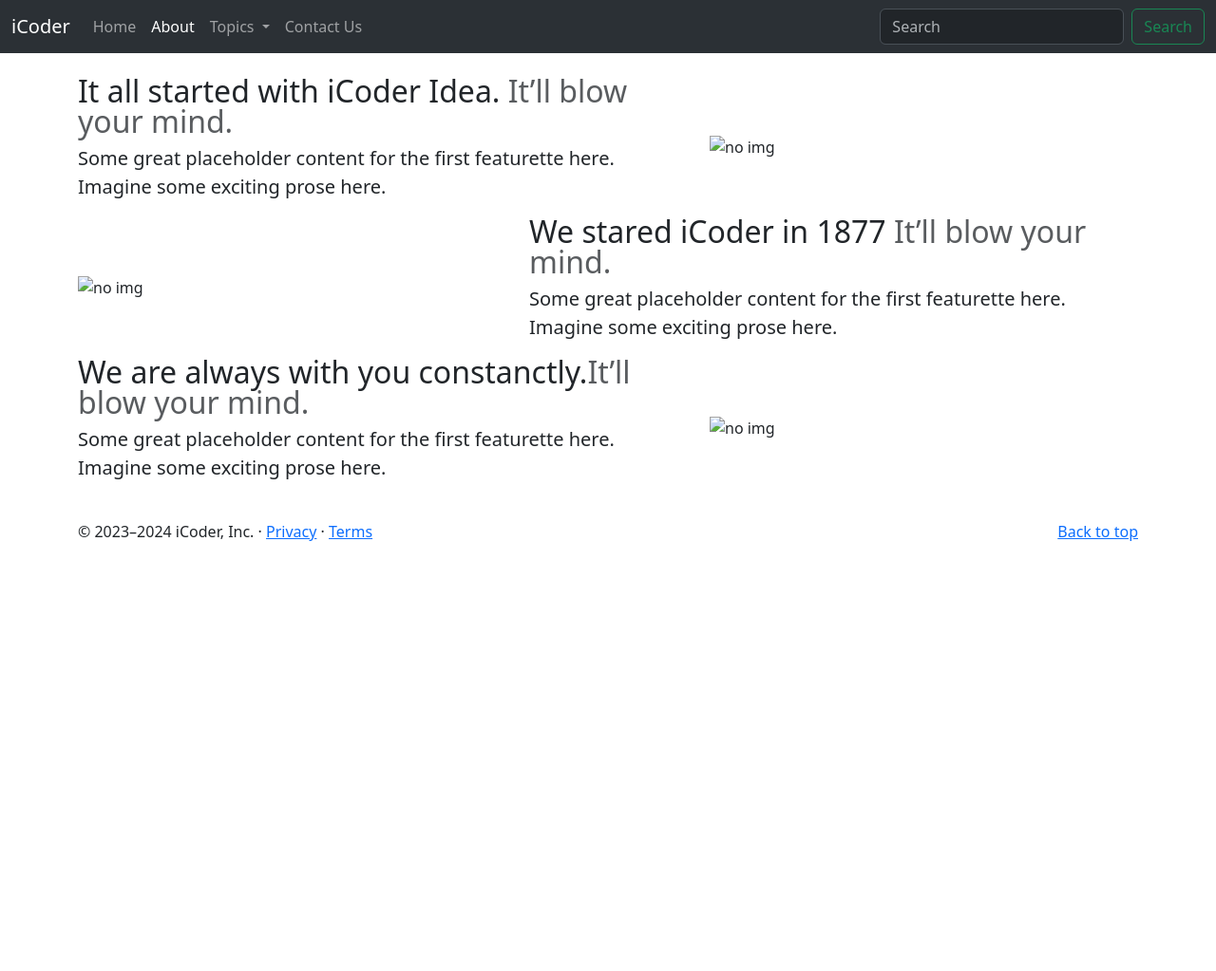
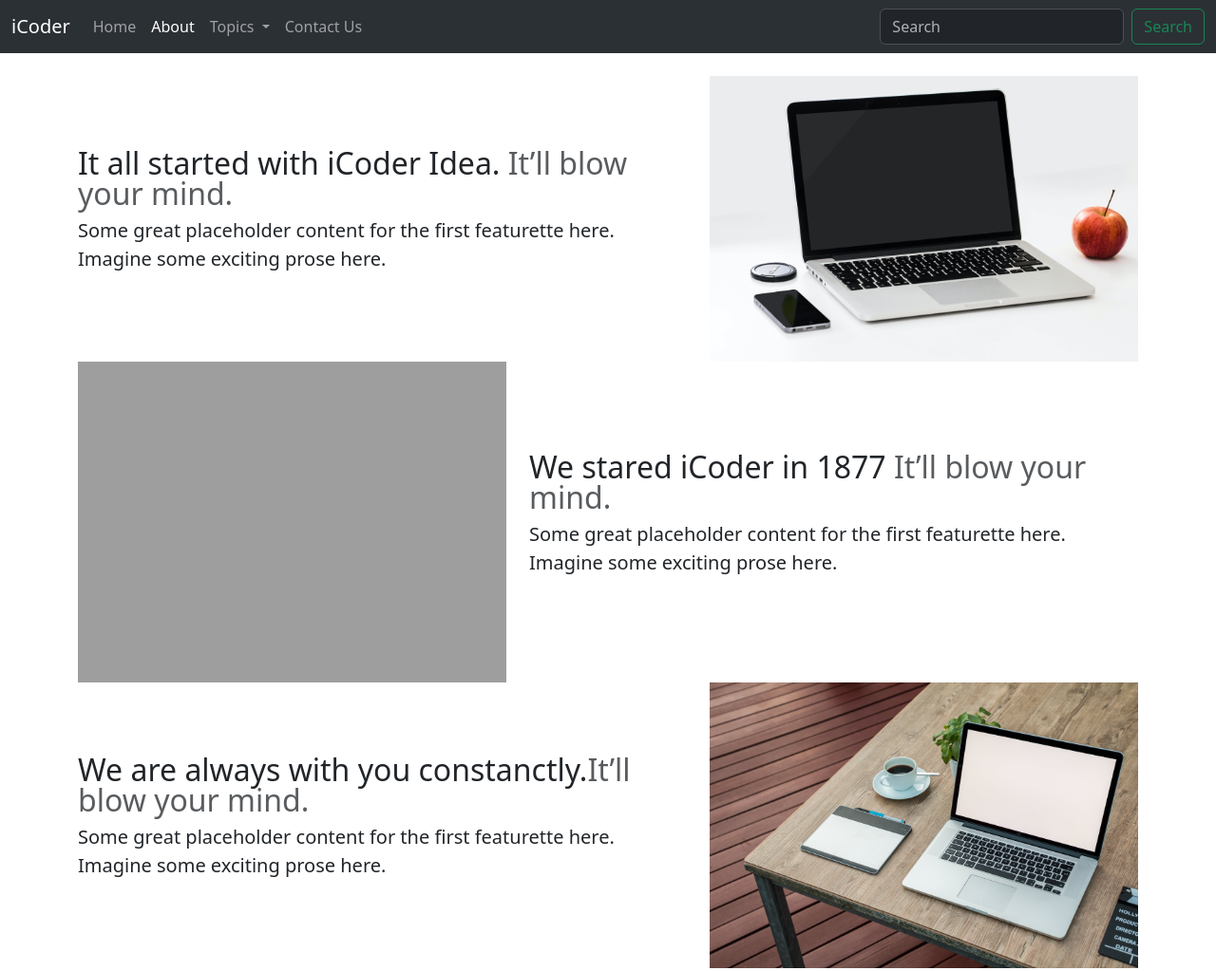
Before and after one commit to priyalagade/bootstrapfrontEnd, a plain HTML site: page about.html in a window 1280 px wide. Shown: the top 1023 px of the page at 95% size. Before the commit the page ends 800 px from the top, so only its background shows below. Drawn offline with nearby package versions, Linux system fonts and the light colour scheme; the site is published under a folder, as on GitHub Pages, so addresses that start at the root find nothing.

Commit message:
Update about.html

```diff
--- a/about.html
+++ b/about.html
@@ -59,7 +59,7 @@
               <p class="lead">Some great placeholder content for the first featurette here. Imagine some exciting prose here.</p>
             </div>
             <div class="col-md-5">
-                <img class="img-fluid" src="/7.jpg" alt="no img" class="bd-placeholder-img bd-placeholder-img-lg featurette-image img-fluid mx-auto" width="500" height="500">
+                <img class="img-fluid" src="7.jpg" alt="no img" class="bd-placeholder-img bd-placeholder-img-lg featurette-image img-fluid mx-auto" width="500" height="500">
             </div>
           </div>
 
@@ -69,7 +69,7 @@
               <p class="lead">Some great placeholder content for the first featurette here. Imagine some exciting prose here.</p>
             </div>
             <div class="col-md-5 order-md-1">
-                <img class="img-fluid" src="/8.jpg" alt="no img" class="bd-placeholder-img bd-placeholder-img-lg featurette-image img-fluid mx-auto" width="500" height="500">
+                <img class="img-fluid" src="8.jpg" alt="no img" class="bd-placeholder-img bd-placeholder-img-lg featurette-image img-fluid mx-auto" width="500" height="500">
             </div>
           </div>
 
@@ -79,7 +79,7 @@
               <p class="lead">Some great placeholder content for the first featurette here. Imagine some exciting prose here.</p>
             </div>
             <div class="col-md-5">
-                <img class="img-fluid" src="/9.jpg" alt="no img" class="bd-placeholder-img bd-placeholder-img-lg featurette-image img-fluid mx-auto" width="500" height="500">
+                <img class="img-fluid" src="9.jpg" alt="no img" class="bd-placeholder-img bd-placeholder-img-lg featurette-image img-fluid mx-auto" width="500" height="500">
             </div>
           </div>
     </div>
```
